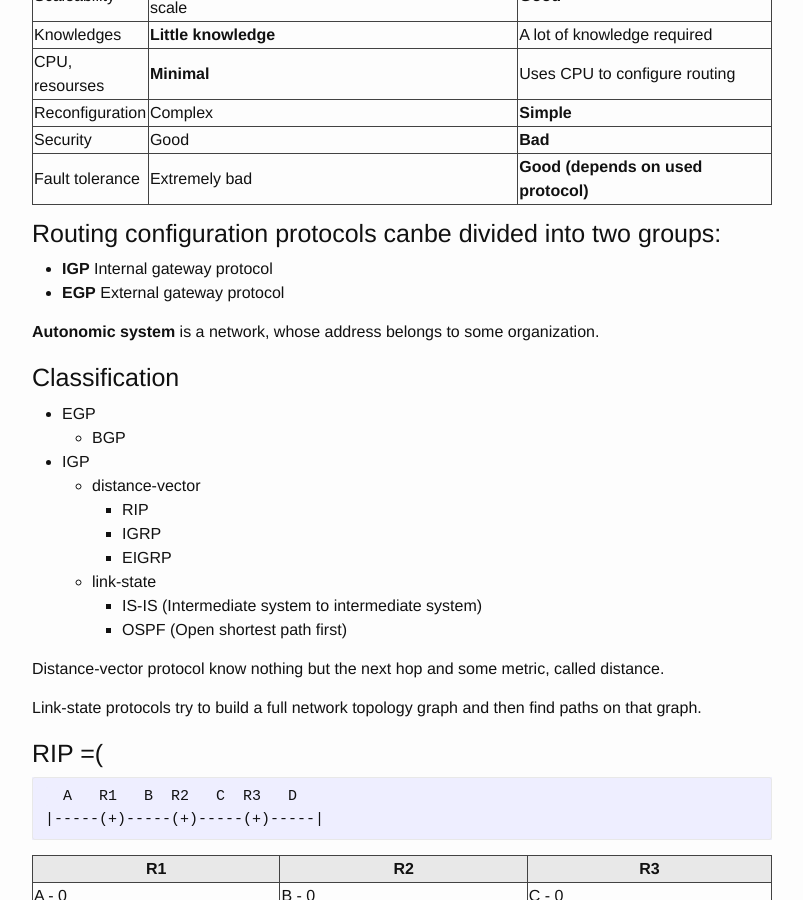
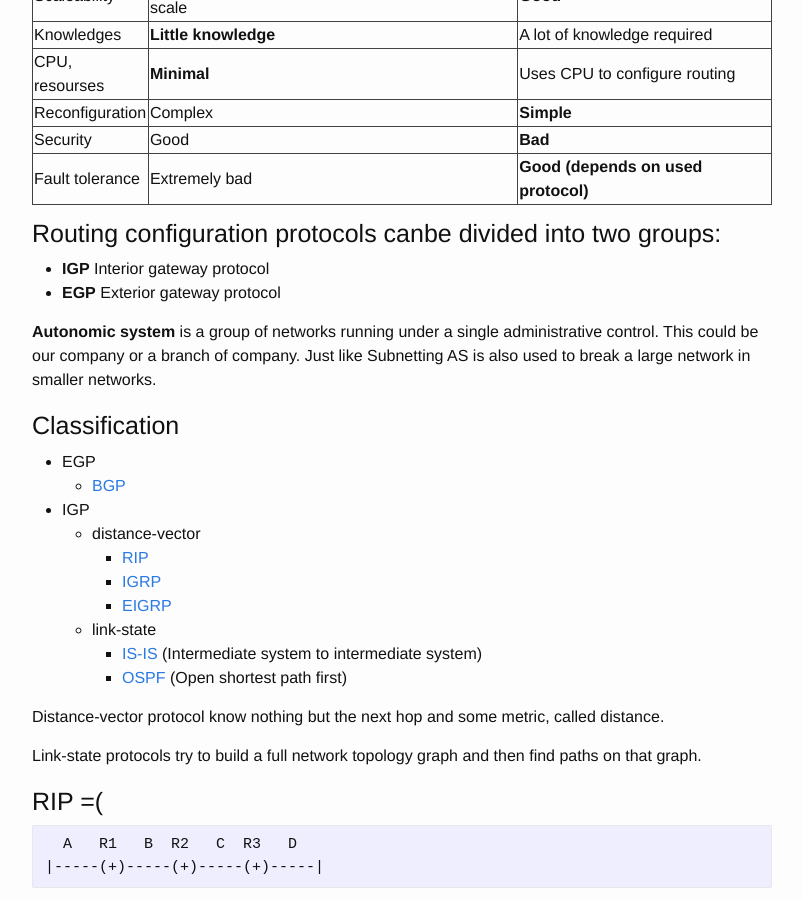
Before and after one commit to KPI-FICT-IP32/Blog, a Jekyll site: the page built from _posts/kpi/s06_networks/2016-05-12-networks-lecture-10.markdown, in a window 1280 px wide and 900 px high, scrolled down 747 px. Shown: the whole window, without its empty margins (238-1041 px from the left). Built offline with Jekyll 4.4.1, drawn with Linux system fonts in a browser that asks for light colours.

Commit message:
Networks L10. Add links

```diff
--- a/_posts/kpi/s06_networks/2016-05-12-networks-lecture-10.markdown
+++ b/_posts/kpi/s06_networks/2016-05-12-networks-lecture-10.markdown
@@ -38,23 +38,23 @@ Chief weaponry of dynamic routing protocols include such diverse things as
 
 ## Routing configuration protocols canbe divided into two groups:
 
-- **IGP** Internal gateway protocol
-- **EGP** External gateway protocol
+- **IGP** Interior gateway protocol
+- **EGP** Exterior gateway protocol
 
-**Autonomic system** is a network, whose address belongs to some organization.
+**Autonomic system** is a group of networks running under a single administrative control. This could be our company or a branch of company. Just like Subnetting AS is also used to break a large network in smaller networks.
 
 ## Classification
 
 - EGP
-  - BGP
+  - [BGP](https://en.wikipedia.org/wiki/Border_Gateway_Protocol)
 - IGP
   - distance-vector
-    - RIP
-    - IGRP
-    - EIGRP
+    - [RIP](https://en.wikipedia.org/wiki/Routing_Information_Protocol)
+    - [IGRP](https://en.wikipedia.org/wiki/Interior_Gateway_Routing_Protocol)
+    - [EIGRP](https://en.wikipedia.org/wiki/Enhanced_Interior_Gateway_Routing_Protocol)
   - link-state
-    - IS-IS (Intermediate system to intermediate system)
-    - OSPF (Open shortest path first)
+    - [IS-IS](https://en.wikipedia.org/wiki/IS-IS) (Intermediate system to intermediate system)
+    - [OSPF](https://en.wikipedia.org/wiki/Open_Shortest_Path_First) (Open shortest path first)
 
 Distance-vector protocol know nothing but the next hop and some metric, called distance.
 
@@ -73,7 +73,7 @@ Link-state protocols try to build a full network topology graph and then find pa
 |B - 0      |C - 0      |D - 0       |
 |-----------|-----------|------------|
 |_C: R2 - 1_|_D: R3 - 1_|_B: R2 - 1_ |
-|  |_A: R1 - 1_| |
+|           |_A: R1 - 1_|            |
 
 Every 30 seconds routers broadcast their routing table to their "neighbours".
 
```
